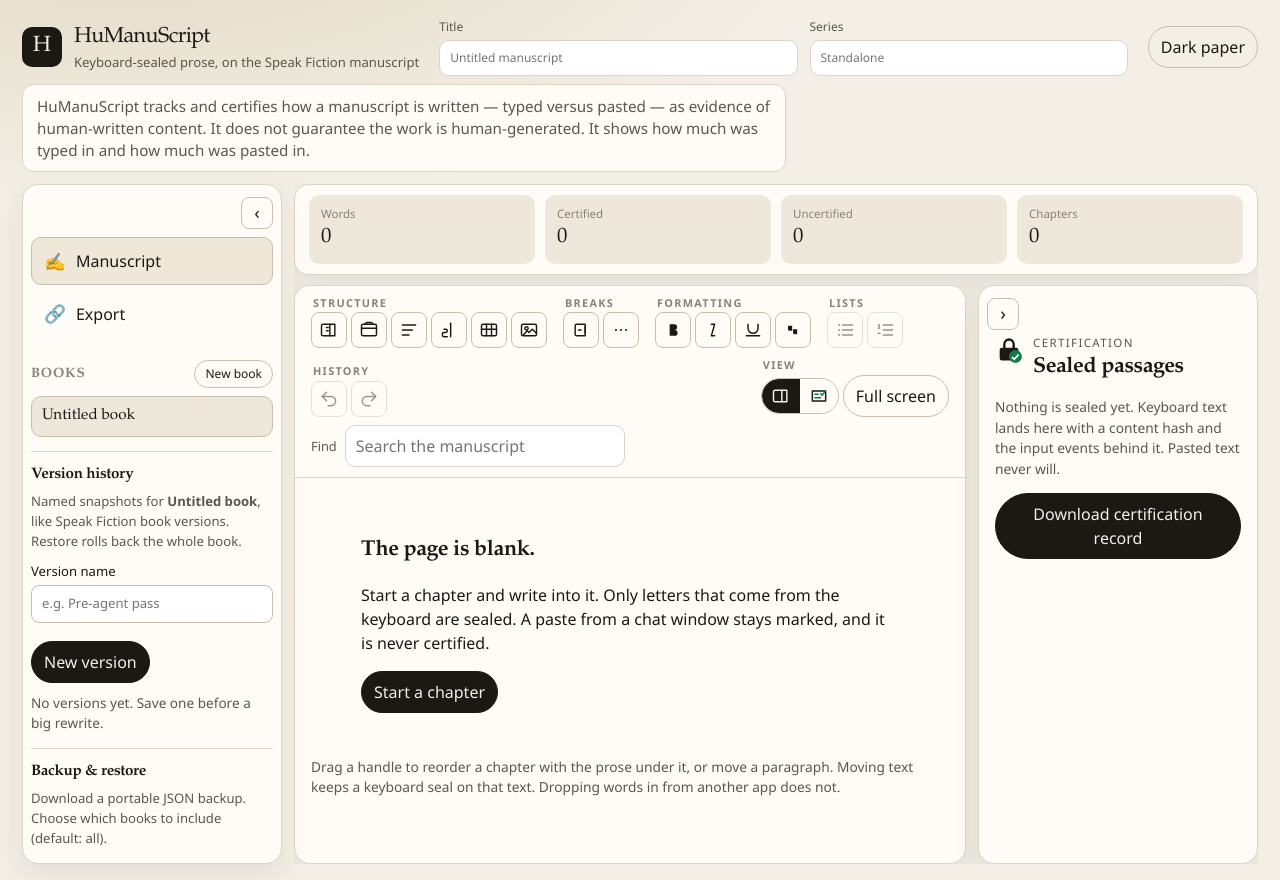
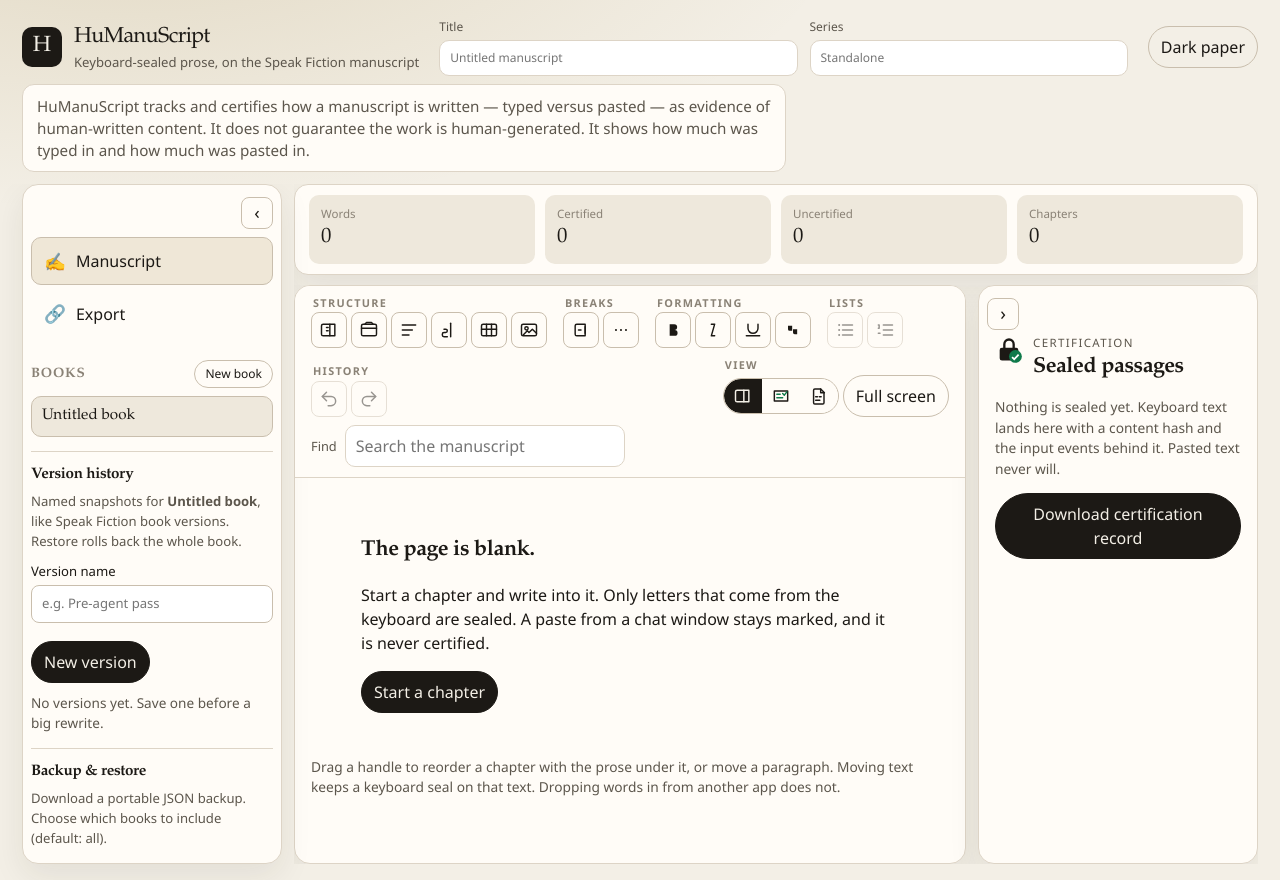
Before and after one commit to shane-carlson/HuManuScript, a React (Vite) app: page / in a window 1280 px wide. Built offline with nearby package versions, Linux system fonts and the light colour scheme.

Commit message:
Move export preview onto the manuscript view toggle
The certification summary, page break, and clean manuscript stay together as an editor view next to manuscript and certification highlights. The export page only downloads that file.

Co-authored-by: shane.carlson <shane.carlson@gmail.com>

```diff
--- a/src/App.tsx
+++ b/src/App.tsx
@@ -351,6 +351,17 @@ export default function App() {
                   onChange={setDoc}
                   focusMode={focusActive}
                   onFocusModeChange={setManuscriptFocus}
+                  bookTitle={activeBook?.title}
+                  seriesLabel={
+                    activeBook
+                      ? seriesMembershipLabel(
+                          activeBook,
+                          activeBook.seriesId
+                            ? library.series.find((series) => series.id === activeBook.seriesId)?.name
+                            : undefined,
+                        )
+                      : null
+                  }
                 />
               </>
             )}
--- a/src/components/Editor.tsx
+++ b/src/components/Editor.tsx
@@ -26,6 +26,7 @@ import { findMatches, nearestValidDropIndex, validDropIndices } from '../core/ma
 import { isProseBlock, type BlockType, type InlineMarkKind } from '../core/types.ts';
 import { createIdFactory } from '../core/uid.ts';
 import { formatTypingDeviceLabel } from '../core/deviceName.ts';
+import { buildCertificationPageModel } from '../core/certificationPage.ts';
 import {
   loadCertificationCollapsed,
   loadEditorView,
@@ -43,6 +44,7 @@ import {
   IconBulletList,
   IconCertificationView,
   IconChapter,
+  IconExportPreview,
   IconImage,
   IconItalic,
   IconManuscriptView,
@@ -59,6 +61,7 @@ import {
   ToolbarIconButton,
 } from './ManuscriptToolbarIcons.tsx';
 import { ProvenanceField, type FieldCommit } from './ProvenanceField.tsx';
+import { ExportPreview } from './ExportPreview.tsx';
 
 const BLOCK_MIME = 'application/x-humanuscript-block';
 
@@ -86,11 +89,15 @@ export function Editor({
   onChange,
   focusMode = false,
   onFocusModeChange,
+  bookTitle,
+  seriesLabel = null,
 }: {
   doc: ManuscriptDocument;
   onChange: (doc: ManuscriptDocument) => void;
   focusMode?: boolean;
   onFocusModeChange?: (focus: boolean) => void;
+  bookTitle?: string;
+  seriesLabel?: string | null;
 }) {
   const ids = useRef(createIdFactory('hm'));
   const docRef = useRef(doc);
@@ -261,6 +268,19 @@ export function Editor({
   };
 
   const showHighlights = viewMode === 'highlights';
+  const showPreview = viewMode === 'preview';
+  const [previewExportedAt, setPreviewExportedAt] = useState(() => new Date().toISOString());
+  const previewModel = useMemo(
+    () => buildCertificationPageModel(doc, previewExportedAt, {
+      bookTitle: bookTitle || displayTitle(doc),
+      seriesLabel,
+    }),
+    [doc, previewExportedAt, bookTitle, seriesLabel],
+  );
+  const openPreview = () => {
+    setPreviewExportedAt(new Date().toISOString());
+    setViewMode('preview');
+  };
 
   return (
     <div
@@ -403,6 +423,13 @@ export function Editor({
                 >
                   <IconCertificationView />
                 </ToolbarIconButton>
+                <ToolbarIconButton
+                  label="Export preview"
+                  active={viewMode === 'preview'}
+                  onClick={openPreview}
+                >
+                  <IconExportPreview />
+                </ToolbarIconButton>
               </div>
               {!focusMode ? (
                 <button type="button" className="focus-enter" data-tooltip="Full screen" aria-label="Full screen" onClick={() => onFocusModeChange?.(true)}>
@@ -422,15 +449,19 @@ export function Editor({
           </ul>
         )}
 
+        {!showPreview && (
         <form className="find" role="search" onSubmit={(e) => { e.preventDefault(); setHit((n) => n + 1); }}>
           <label htmlFor="find">Find</label>
           <input id="find" value={query} onChange={(e) => { setQuery(e.target.value); setHit(0); }} placeholder="Search the manuscript" />
           <span>{query.trim() ? `${matches.length ? (hit % matches.length) + 1 : 0} of ${matches.length}` : ' '}</span>
         </form>
+        )}
         </div>
 
         <div className="canvas-body" ref={canvasRef}>
-        {doc.blocks.length === 0 ? (
+        {showPreview ? (
+          <ExportPreview model={previewModel} doc={doc} />
+        ) : doc.blocks.length === 0 ? (
           <div className="empty">
             <h2>The page is blank.</h2>
             <p>Start a chapter and write into it. Only letters that come from the keyboard are sealed. A paste from a chat window stays marked, and it is never certified.</p>
@@ -696,7 +727,7 @@ export function Editor({
             />
           </div>
         )}
-        {!focusMode && (
+        {!focusMode && !showPreview && (
           <p className="canvas-note">Drag a handle to reorder a chapter with the prose under it, or move a paragraph. Moving text keeps a keyboard seal on that text. Dropping words in from another app does not.</p>
         )}
         </div>
--- a/src/components/ExportPane.tsx
+++ b/src/components/ExportPane.tsx
@@ -1,5 +1,5 @@
-import { useEffect, useMemo, useState, type ReactNode } from 'react';
-import { buildCertificationPageModel, type CertificationPageIdentity } from '../core/certificationPage.ts';
+import { useMemo, useState, type ReactNode } from 'react';
+import { type CertificationPageIdentity } from '../core/certificationPage.ts';
 import { displayTitle, manuscriptStats, type ManuscriptDocument } from '../core/document.ts';
 import {
   EXPORT_FORMAT_LABELS,
@@ -8,7 +8,6 @@ import {
   SCRIVENER_SPLIT_SEPARATOR,
   type ExportFormat,
 } from '../core/exportManuscript.ts';
-import { ExportPreview } from './ExportPreview.tsx';
 
 interface TargetInfo {
   id: string;
@@ -121,19 +120,10 @@ export function ExportPane({
     () => ({ bookTitle: bookTitle || title, seriesLabel }),
     [bookTitle, seriesLabel, title],
   );
-  const [exportedAt, setExportedAt] = useState(() => new Date().toISOString());
-  useEffect(() => {
-    setExportedAt(new Date().toISOString());
-  }, [doc]);
-  const previewModel = useMemo(
-    () => buildCertificationPageModel(doc, exportedAt, identity),
-    [doc, exportedAt, identity],
-  );
-
   const runExport = async () => {
     setExporting(true);
     try {
-      const blob = await exportManuscriptBlob(doc, target.format, previewModel.exportedAt, identity);
+      const blob = await exportManuscriptBlob(doc, target.format, new Date().toISOString(), identity);
       downloadBlob(exportFilename(title, target.format), blob);
     } catch (error) {
       console.error(error);
@@ -160,12 +150,11 @@ export function ExportPane({
       </div>
 
       <p className="export-cert-note">
-        Every download starts with a one-page <strong>certification summary</strong> — key facts, keyboard-certified words
-        versus pasted or uncertified words, and the manuscript counts — then a page break. The manuscript follows with no
-        certification highlights, and pasted text stays uncertified.
+        Every download starts with the one-page <strong>certification summary</strong> from the manuscript{' '}
+        <strong>Export preview</strong> — key facts, keyboard-certified words versus pasted or uncertified words, and the
+        manuscript counts — then a page break. The manuscript follows with no certification highlights, and pasted text
+        stays uncertified.
       </p>
-
-      <ExportPreview model={previewModel} doc={doc} />
 
       <div className="stepper" aria-label="Export steps">
         <div className="step is-active"><span className="num">1</span> Choose destination</div>
--- a/src/components/ManuscriptToolbarIcons.tsx
+++ b/src/components/ManuscriptToolbarIcons.tsx
@@ -195,6 +195,17 @@ export function IconManuscriptView() {
   );
 }
 
+export function IconExportPreview() {
+  return (
+    <svg {...iconProps} aria-hidden="true">
+      <path d="M7 3.5h7l4 4V20a1.5 1.5 0 0 1-1.5 1.5h-9.5A1.5 1.5 0 0 1 5.5 20V5A1.5 1.5 0 0 1 7 3.5z" />
+      <path d="M14 3.5V8h4.5" />
+      <path d="M8 13h8" strokeDasharray="2.2 2.2" />
+      <path d="M8 17h5" />
+    </svg>
+  );
+}
+
 export function IconCertificationView() {
   return (
     <svg {...iconProps} aria-hidden="true">
--- a/src/index.css
+++ b/src/index.css
@@ -445,6 +445,7 @@ h3 { font-size: 0.95rem; margin: 18px 0 8px; }
 .instruction-list li { margin-bottom: 8px; }
 .export-download { padding: 10px 18px; }
 .export-preview { margin: 0 0 18px; }
+.canvas-body .export-preview { margin: 0; }
 .export-preview__head h3 { margin: 0 0 4px; }
 .export-preview__head p { margin: 0 0 12px; color: var(--text-dim); font-size: 0.88rem; max-width: 62ch; }
 .export-sheet {
--- a/src/storage.ts
+++ b/src/storage.ts
@@ -11,13 +11,14 @@ export const SIDEBAR_COLLAPSED_KEY = 'humanuscript.sidebarCollapsed';
 export const CERTIFICATION_COLLAPSED_KEY = 'humanuscript.certificationCollapsed';
 export const MANUSCRIPT_FOCUS_KEY = 'humanuscript.manuscriptFocus';
 
-export type EditorViewMode = 'manuscript' | 'highlights';
+export type EditorViewMode = 'manuscript' | 'highlights' | 'preview';
 export type WorkspaceTab = 'manuscript' | 'export';
 
 export function loadEditorView(): EditorViewMode {
   try {
     const value = sessionStorage.getItem(EDITOR_VIEW_KEY);
-    return value === 'highlights' ? 'highlights' : 'manuscript';
+    if (value === 'highlights' || value === 'preview') return value;
+    return 'manuscript';
   } catch {
     return 'manuscript';
   }
```
Also changed, not shown: 1 other file (tests, documents, lock files or other folders).
